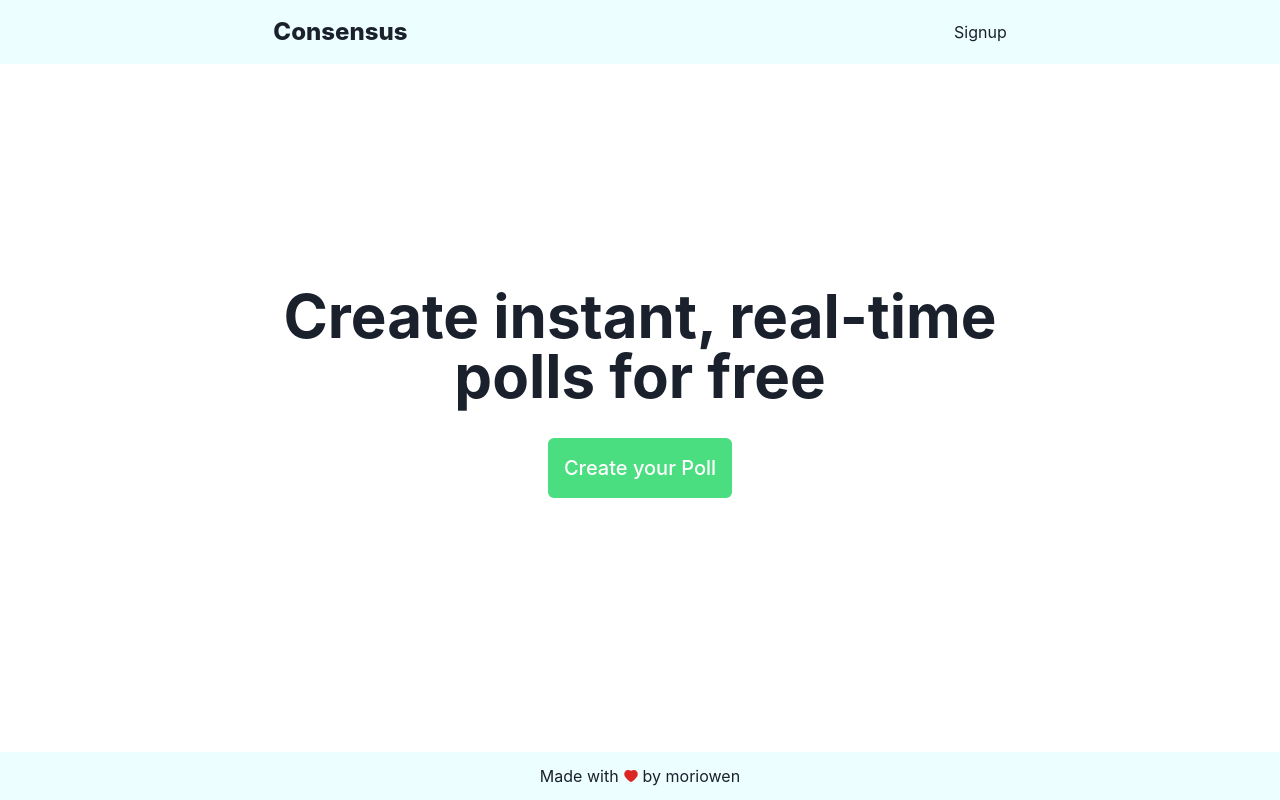
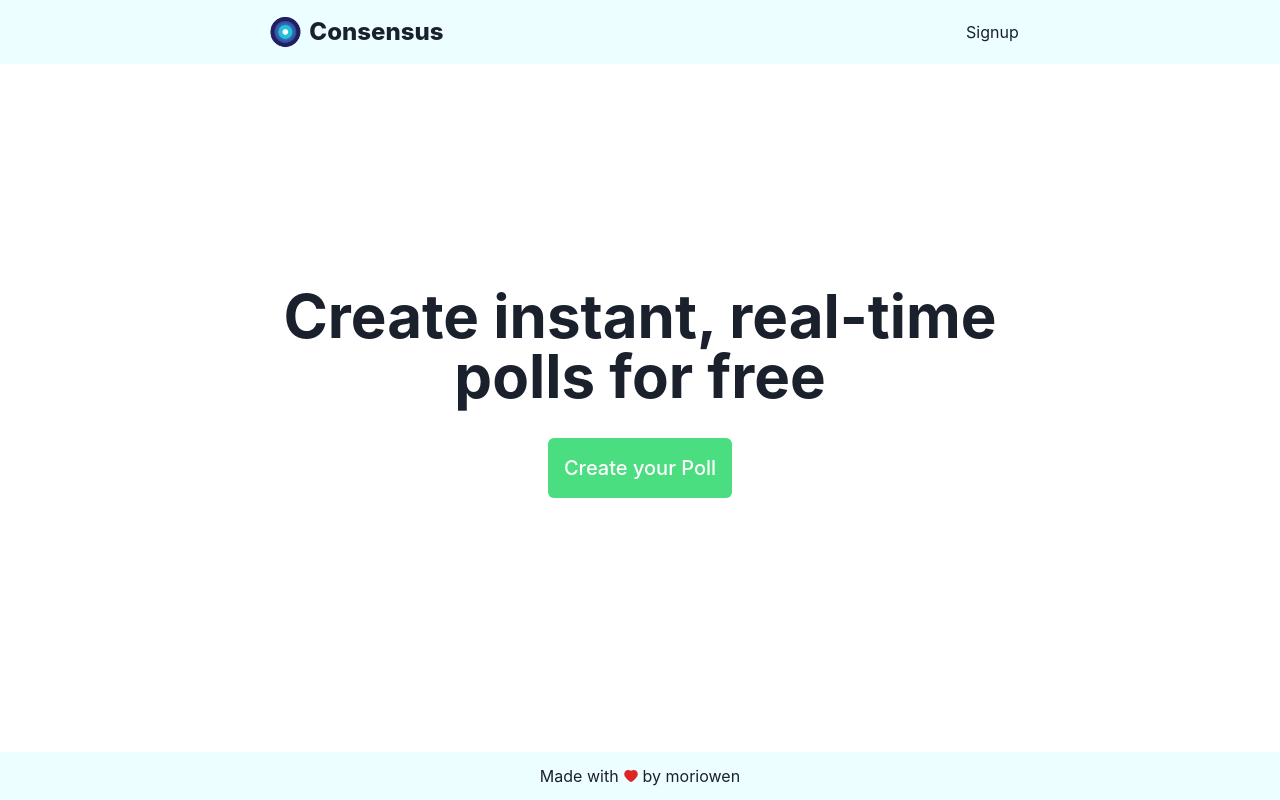
Before and after one commit to matharva/consensus, a Next.js app: page / in a window 1280 px wide. Built offline with nearby package versions, Linux system fonts and the light colour scheme.

Commit message:
Icon changed

```diff
--- a/components/Navbar.tsx
+++ b/components/Navbar.tsx
@@ -1,13 +1,20 @@
+import Image from "next/image";
 import Link from "next/link";
 import React from "react";
+import IMg from "../assets/cns.png";
 
 const Navbar = () => {
   return (
     <div>
       <div className="head h-16 flex items-center justify-around bg-cyan-50">
         <Link href={"/"}>
-          <div className="text-2xl font-extrabold cursor-pointer">
-            Consensus
+          <div className="flex items-center justify-center">
+            <div className="w-12 translate-y-1">
+              <Image src={IMg} />
+            </div>
+            <div className="text-2xl font-extrabold cursor-pointer">
+              Consensus
+            </div>
           </div>
         </Link>
         <div className="">Signup</div>
```
Also changed, not shown: assets/cns.png (added).
